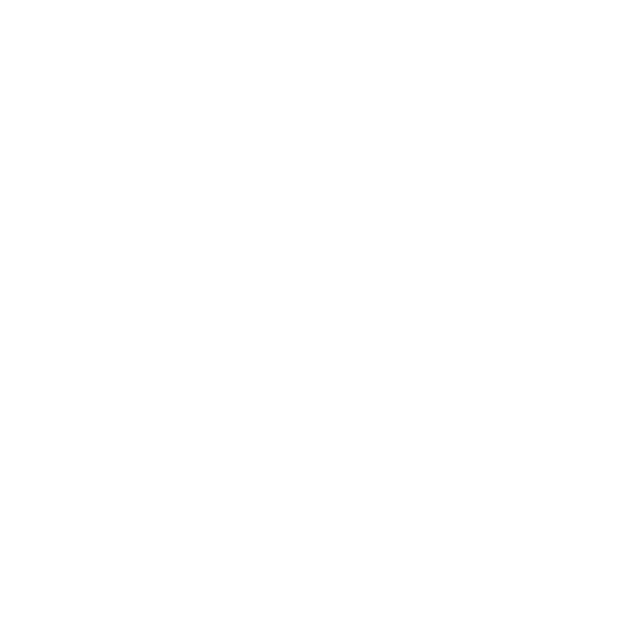
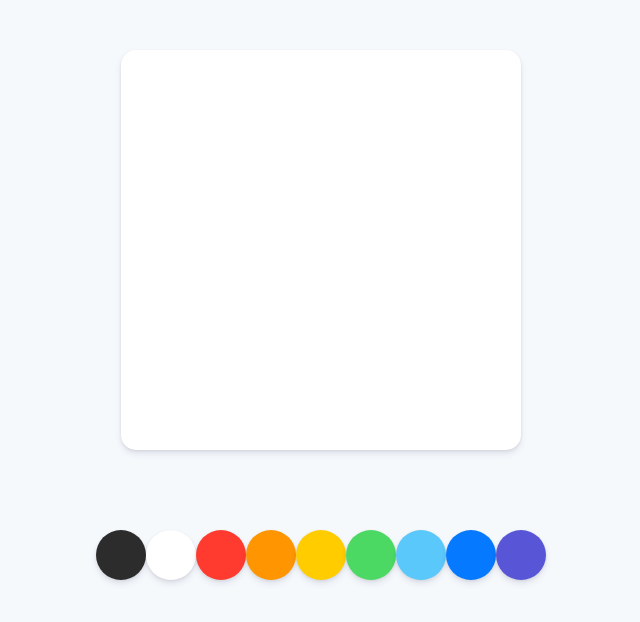
Before and after one commit to seungEH/PaintJS, a plain HTML site: page index.html in a window 1280 px wide. Shown: the whole page, without its empty margins (319-959 px from the left). Drawn offline with Linux system fonts and the light colour scheme.

Commit message:
Styles part One

```diff
--- a/index.html
+++ b/index.html
@@ -8,6 +8,20 @@
     <title>PaintJS</title>
 </head>
 <body>
+    <canvas id="jsCanvas" class="canvas"></canvas>
+    <div class="controls">
+        <div class="controls__colors" id="jsColors">
+            <div class="controls__color" style="background-color:#2c2c2c"></div>
+            <div class="controls__color" style="background-color:white"></div>
+            <div class="controls__color" style="background-color:#FF3B30"></div>
+            <div class="controls__color" style="background-color:#FF9500"></div>
+            <div class="controls__color" style="background-color:#FFCC00"></div>
+            <div class="controls__color" style="background-color:#4CD963"></div>
+            <div class="controls__color" style="background-color:#5AC8FA"></div>
+            <div class="controls__color" style="background-color:#0579FF"></div>
+            <div class="controls__color" style="background-color:#5856D6"></div>
+        </div>
+    </div>
     <script src="app.js"></script>
 </body>
 </html>
--- /dev/null
+++ b/reset.css
@@ -0,0 +1,124 @@
+html,
+body,
+div,
+span,
+applet,
+object,
+iframe,
+h1,
+h2,
+h3,
+h4,
+h5,
+h6,
+p,
+blockquote,
+pre,
+a,
+abbr,
+acronym,
+address,
+big,
+cite,
+code,
+del,
+dfn,
+em,
+img,
+ins,
+kbd,
+q,
+s,
+samp,
+small,
+strike,
+strong,
+sub,
+sup,
+tt,
+var,
+b,
+u,
+i,
+center,
+dl,
+dt,
+dd,
+ol,
+ul,
+li,
+fieldset,
+form,
+label,
+legend,
+table,
+caption,
+tbody,
+tfoot,
+thead,
+tr,
+th,
+td,
+article,
+aside,
+canvas,
+details,
+embed,
+figure,
+figcaption,
+footer,
+header,
+hgroup,
+menu,
+nav,
+output,
+ruby,
+section,
+summary,
+time,
+mark,
+audio,
+video {
+  margin: 0;
+  padding: 0;
+  border: 0;
+  font-size: 100%;
+  font: inherit;
+  vertical-align: baseline;
+}
+/* HTML5 display-role reset for older browsers */
+article,
+aside,
+details,
+figcaption,
+figure,
+footer,
+header,
+hgroup,
+menu,
+nav,
+section {
+  display: block;
+}
+body {
+  line-height: 1;
+}
+ol,
+ul {
+  list-style: none;
+}
+blockquote,
+q {
+  quotes: none;
+}
+blockquote:before,
+blockquote:after,
+q:before,
+q:after {
+  content: "";
+  content: none;
+}
+table {
+  border-collapse: collapse;
+  border-spacing: 0;
+}
--- a/styles.css
+++ b/styles.css
@@ -0,0 +1,34 @@
+@import "reset.css";
+body {
+  background-color: #f6f9fc;
+  font-family: -apple-system, BlinkMacSystemFont, "Segoe UI", Roboto, Oxygen,
+    Ubuntu, Cantarell, "Open Sans", "Helvetica Neue", sans-serif;
+  display: flex;
+  flex-direction: column;
+  align-items: center;
+  padding-top: 50px;
+}
+
+.canvas {
+  width: 400px;
+  height: 400px;
+  background-color: white;
+  border-radius: 15px;
+  box-shadow: 0 4px 6px rgba(50, 50, 93, 0.11), 0 1px 3px rgba(0, 0, 0, 0.08);
+}
+
+.controls {
+    margin-top: 80px;
+}
+
+.controls .controls__colors{
+    display:flex;
+}
+
+.controls__colors .controls__color {
+    width:50px;
+    height:50px;
+    border-radius:25px;
+    cursor: pointer;
+    box-shadow: 0 4px 6px rgba(50, 50, 93, 0.11), 0 1px 3px rgba(0, 0, 0, 0.08);
+}
```
